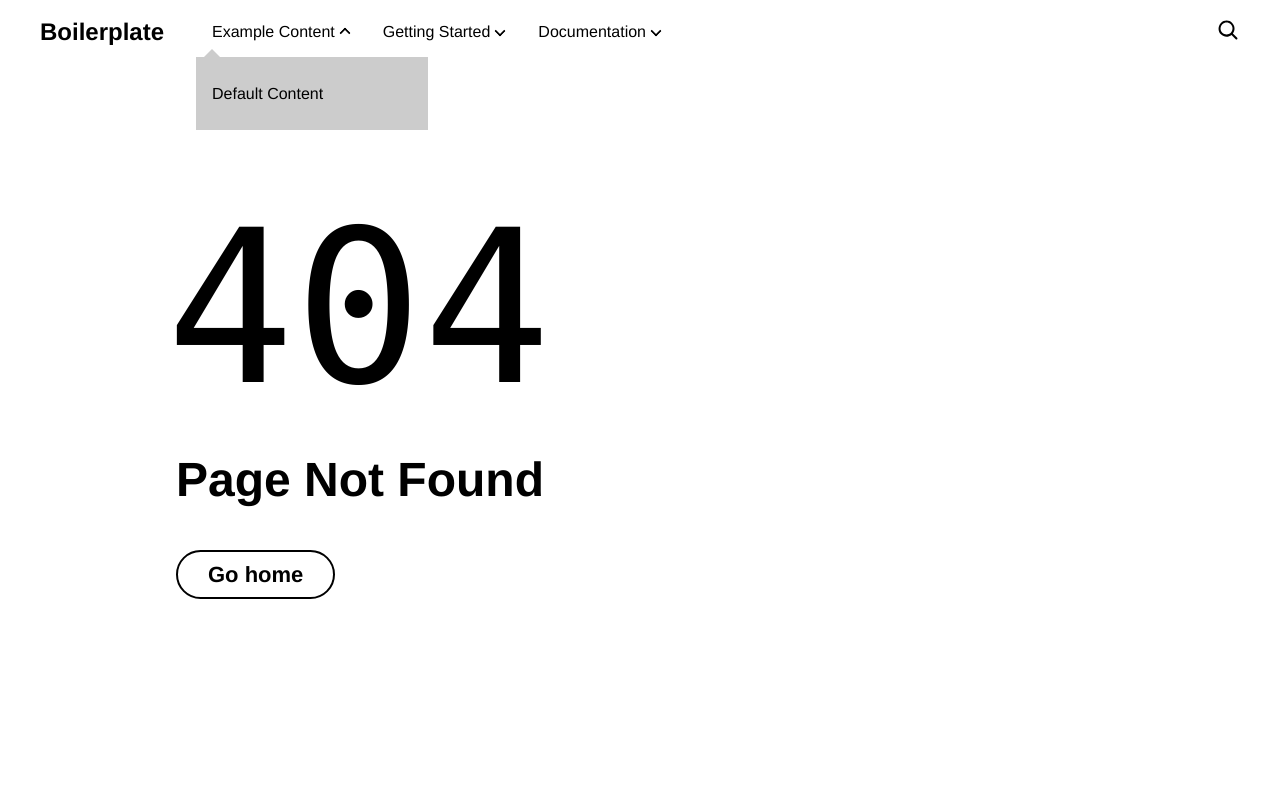
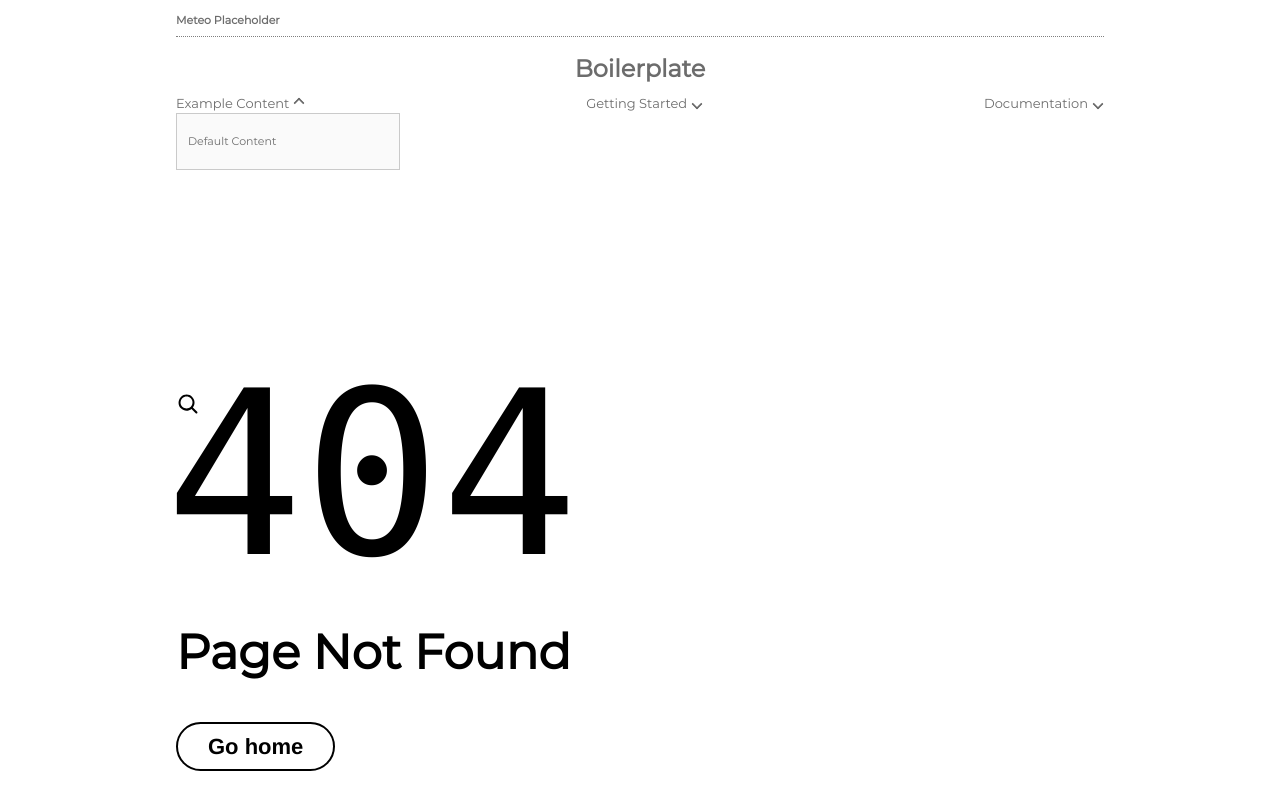
Before and after one commit to fieitas/website, a website with bundled scripts: page 404.html in a window 1280 px wide. Both pictures are taken after a click on the button "Example Content". Shown: the top 800 px of the page. Built offline with nearby package versions, Linux system fonts and the light colour scheme; files whose address does not match are found by name.

Commit message:
nav menu (#6)

```diff
--- a/blocks/header/header.css
+++ b/blocks/header/header.css
@@ -10,39 +10,42 @@ header nav {
   box-sizing: border-box;
   display: grid;
   grid-template:
-    'hamburger brand tools' var(--nav-height)
+    'hamburger meteo brand' var(--nav-height)
     'sections sections sections' 1fr / auto 1fr auto;
   align-items: center;
   gap: 0 2em;
   margin: auto;
-  max-width: 1264px;
+  max-width: var(--content-width);
   height: var(--nav-height);
   padding: 0 1rem;
-  font-family: var(--body-font-family);
+  font-family: var(--heading-font-family);
+  font-size: var(--heading-font-size-xs);
+  color: #6c6c6c
 }
 
 header nav[aria-expanded="true"] {
-  grid-template:
-    'hamburger brand' var(--nav-height)
-    'sections sections' 1fr
-    'tools tools' var(--nav-height) / auto 1fr;
   overflow-y: auto;
   min-height: 100vh;
 }
 
-@media (min-width: 600px) {
-  header nav {
-    padding: 0 2rem;
-  }
-}
 
 @media (min-width: 900px) {
+  header {
+    height: var(--nav-desktop-height);
+  }
+
   header nav {
-    display: flex;
+    display: grid;
     justify-content: space-between;
+    height: var(--nav-desktop-height);
+    padding: 0 16px;
   }
 
   header nav[aria-expanded="true"] {
+    grid-template:
+    'meteo meteo' auto
+    'brand brand' auto
+    'sections sections' auto/ 0 1fr;
     min-height: 0;
     overflow: visible;
   }
@@ -55,6 +58,7 @@ header nav p {
 
 header nav a:any-link {
   color: currentcolor;
+  text-decoration: none;
 }
 
 /* hamburger */
@@ -141,14 +145,25 @@ header nav[aria-expanded="true"] .nav-hamburger-icon::after {
 /* brand */
 header .nav-brand {
   grid-area: brand;
-  flex-basis: 128px;
+  flex-basis: 64px;
   font-size: var(--heading-font-size-s);
   font-weight: 700;
   line-height: 1;
+  display: flex;
+  justify-content: center;
+  margin-top: 20px;
+  margin-bottom: 12px;
 }
 
+/* weather */
+header .nav-meteo {
+  display: none;
+}
+
+
+
 header nav .nav-brand img {
-  width: 128px;
+  width: 160px;
   height: auto;
 }
 
@@ -158,13 +173,14 @@ header nav .nav-sections {
   flex: 1 1 auto;
   display: none;
   visibility: hidden;
-  background-color: var(--overlay-color);
+  overscroll-behavior: contain;
 }
 
 header nav[aria-expanded="true"] .nav-sections {
   display: block;
   visibility: visible;
   align-self: start;
+  padding-bottom: 30%;
 }
 
 header nav .nav-sections ul  {
@@ -175,16 +191,24 @@ header nav .nav-sections ul  {
 }
 
 header nav .nav-sections ul > li {
-  font-weight: 700;
+  font-weight: 500;
 }
+
+header nav .nav-sections ul > li > ul > li {
+  font-weight: 500;
+}
+
+header nav .nav-sections ul > li > ul > li::before {
+  content: '- ';
+  padding-left: 1em;
+}
+
+
 
 header nav .nav-sections ul > li > ul {
   margin-top: 0;
 }
 
-header nav .nav-sections ul > li > ul > li {
-  font-weight: 500;
-}
 
 @media (min-width: 900px) {
   header nav .nav-sections {
@@ -228,48 +252,58 @@ header nav .nav-sections ul > li > ul > li {
     gap: 2em;
     margin: 0;
     font-size: var(--body-font-size-xs);
+    justify-content: space-between;
   }
 
   header nav .nav-sections > ul > li {
     flex: 0 1 auto;
     position: relative;
-    font-weight: 500;
+    font-size: var(--heading-font-size-xs);
   }
+
 
   header nav .nav-sections > ul > li > ul {
     display: none;
     position: relative;
   }
 
+  header nav .nav-sections ul > li > ul > li::before {
+    display: none;
+  }
+
   header nav .nav-sections > ul > li[aria-expanded="true"] > ul {
     display: block;
     position: absolute;
-    left: -1em;
+    left: 0;
     width: 200px;
-    margin-top: 12px;
+    margin-top: -1px;
     padding: 1em;
-    background-color: var(--highlight-background-color);
+    background-color: #FAFAFA;
     white-space: initial;
-  }
-
-  header nav .nav-sections > ul > li > ul::before {
-    content: '';
-    position: absolute;
-    top: -8px;
-    left: 8px;
-    width: 0;
-    height: 0;
-    border-left: 8px solid transparent;
-    border-right: 8px solid transparent;
-    border-bottom: 8px solid var(--highlight-background-color);
+    font-size: 11px;
+    border: 1px solid #CACACA
   }
 
   header nav .nav-sections > ul > li > ul > li {
     padding: 8px 0;
   }
+
+
+  header nav .nav-sections ul > li:hover {
+    border-bottom: 1px solid black;
+  }
+
+  header nav .nav-meteo {
+    grid-area: meteo;
+    flex-basis: 64px;
+    font-size: 11px;
+    font-weight: 700;
+    line-height: 1;
+    display: flex;
+    align-items: flex-end;
+    border-bottom: #7f7f7f dotted 1px;
+    padding-top: 15px;
+    padding-bottom: 10px;
+    justify-content: left;
+  }
 }
-
-/* tools */
-header nav .nav-tools {
-  grid-area: tools;
-}
--- a/blocks/header/header.js
+++ b/blocks/header/header.js
@@ -7,7 +7,9 @@ function closeOnEscape(e) {
   if (e.code === 'Escape') {
     const nav = document.getElementById('nav');
     const navSections = nav.querySelector('.nav-sections');
-    const navSectionExpanded = navSections.querySelector('[aria-expanded="true"]');
+    const navSectionExpanded = navSections.querySelector(
+      '[aria-expanded="true"]',
+    );
     if (navSectionExpanded && isDesktop.matches) {
       // eslint-disable-next-line no-use-before-define
       toggleAllNavSections(navSections);
@@ -53,12 +55,20 @@ function toggleAllNavSections(sections, expanded = false) {
  * @param {*} forceExpanded Optional param to force nav expand behavior when not null
  */
 function toggleMenu(nav, navSections, forceExpanded = null) {
-  const expanded = forceExpanded !== null ? !forceExpanded : nav.getAttribute('aria-expanded') === 'true';
+  const expanded = forceExpanded !== null
+    ? !forceExpanded
+    : nav.getAttribute('aria-expanded') === 'true';
   const button = nav.querySelector('.nav-hamburger button');
-  document.body.style.overflowY = (expanded || isDesktop.matches) ? '' : 'hidden';
+  document.body.style.overflowY = expanded || isDesktop.matches ? '' : 'hidden';
   nav.setAttribute('aria-expanded', expanded ? 'false' : 'true');
-  toggleAllNavSections(navSections, expanded || isDesktop.matches ? 'false' : 'true');
-  button.setAttribute('aria-label', expanded ? 'Open navigation' : 'Close navigation');
+  toggleAllNavSections(
+    navSections,
+    expanded || isDesktop.matches ? 'false' : 'true',
+  );
+  button.setAttribute(
+    'aria-label',
+    expanded ? 'Open navigation' : 'Close navigation',
+  );
   // enable nav dropdown keyboard accessibility
   const navDrops = navSections.querySelectorAll('.nav-drop');
   if (isDesktop.matches) {
@@ -103,7 +113,7 @@ export default async function decorate(block) {
     nav.id = 'nav';
     nav.innerHTML = html;
 
-    const classes = ['brand', 'sections', 'tools'];
+    const classes = ['meteo', 'brand', 'sections'];
     classes.forEach((c, i) => {
       const section = nav.children[i];
       if (section) section.classList.add(`nav-${c}`);
@@ -117,7 +127,10 @@ export default async function decorate(block) {
           if (isDesktop.matches) {
             const expanded = navSection.getAttribute('aria-expanded') === 'true';
             toggleAllNavSections(navSections);
-            navSection.setAttribute('aria-expanded', expanded ? 'false' : 'true');
+            navSection.setAttribute(
+              'aria-expanded',
+              expanded ? 'false' : 'true',
+            );
           }
         });
       });
--- a/package.json
+++ b/package.json
@@ -27,9 +27,10 @@
     "@web/test-runner": "0.15.1",
     "@web/test-runner-commands": "0.6.5",
     "chai": "4.3.7",
-    "eslint": "^8.35.0",
+    "eslint": "8.35.0",
     "eslint-config-airbnb-base": "15.0.0",
     "eslint-plugin-import": "2.27.5",
+    "prettier": "2.8.8",
     "sinon": "15.0.1",
     "stylelint": "15.2.0",
     "stylelint-config-standard": "30.0.1"
--- a/styles/styles.css
+++ b/styles/styles.css
@@ -21,7 +21,7 @@
 
   /* fonts */
   --body-font-family: 'helvetica neue', helvetica, ubuntu, roboto, noto, sans-serif;
-  --heading-font-family: var(--body-font-family);
+  --heading-font-family: 'Montserrat', helvetica, ubuntu, roboto, noto, sans-serif;
   --fixed-font-family: 'Roboto Mono', menlo, consolas, 'Liberation Mono', monospace;
 
   /* body sizes */
@@ -35,9 +35,10 @@
   --heading-font-size-l: 32px;
   --heading-font-size-m: 24px;
   --heading-font-size-s: 20px;
-  --heading-font-size-xs: 18px;
+  --heading-font-size-xs: 13px;
 
   /* nav height */
+  --nav-desktop-height: 230px;
   --nav-height: 64px;
 
 }
@@ -49,8 +50,13 @@
     --heading-font-size-l: 36px;
     --heading-font-size-m: 30px;
     --heading-font-size-s: 24px;
-    --heading-font-size-xs: 22px;
+    --heading-font-size-xs: 13px;
+    --content-width: 960px;
   }
+}
+
+html {
+  overscroll-behavior: none;
 }
 
 body {
@@ -228,7 +234,7 @@ main .section {
 /* sidebar */
 main {
   display: grid;
-  max-width: 960px;
+  max-width: var(--content-width);
   margin: 0 auto;
   grid-template-columns: auto ;
 }
--- a/test/blocks/header/nav.plain.html
+++ b/test/blocks/header/nav.plain.html
@@ -1,3 +1,6 @@
+<div>
+	<p>Meteo Placeholder</p>
+</div>
 <div>
 	<p>
 		<a href="https://www.hlx.live/">Boilerplate</a>
```
Also changed, not shown: 1 other file.
